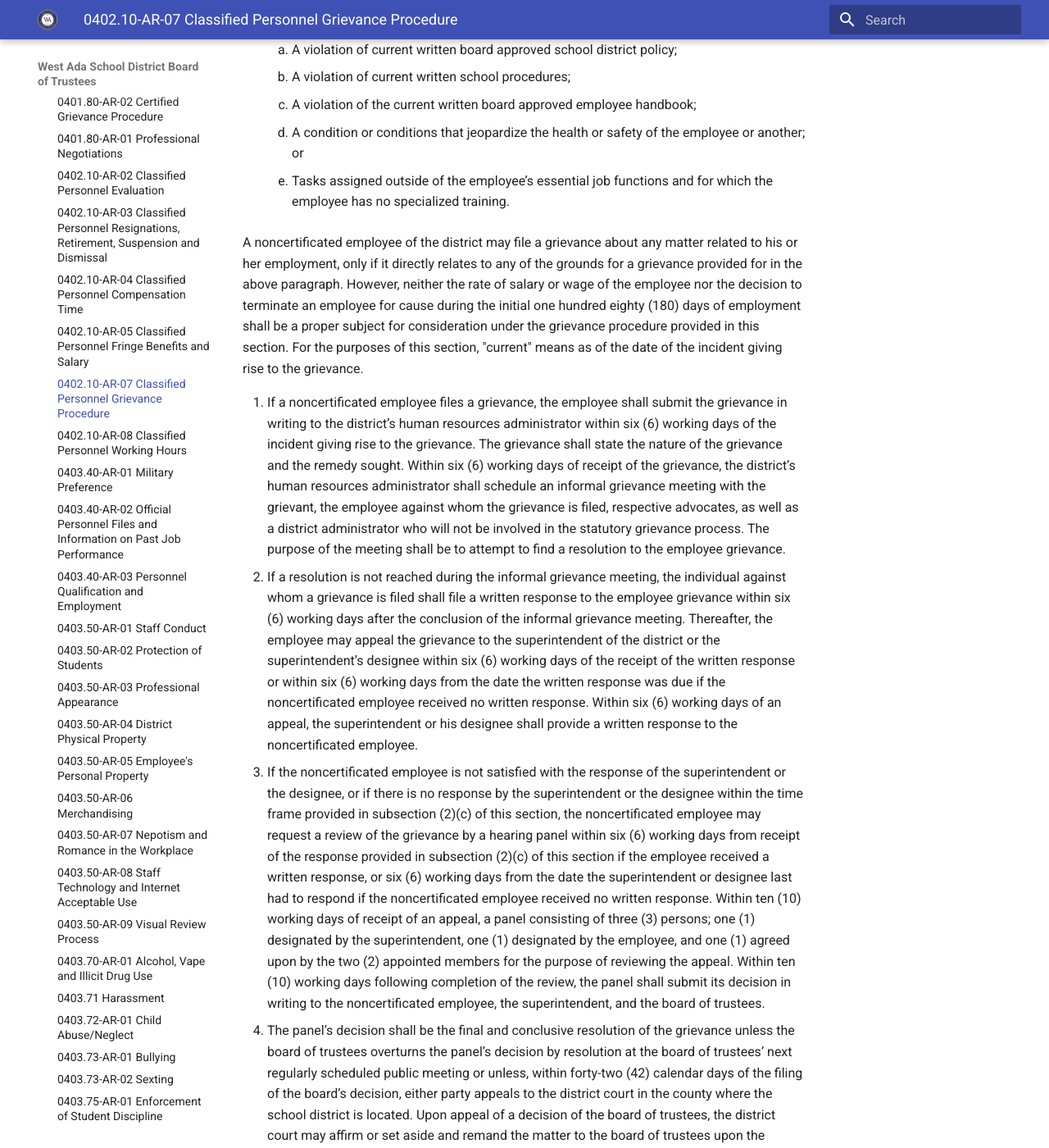
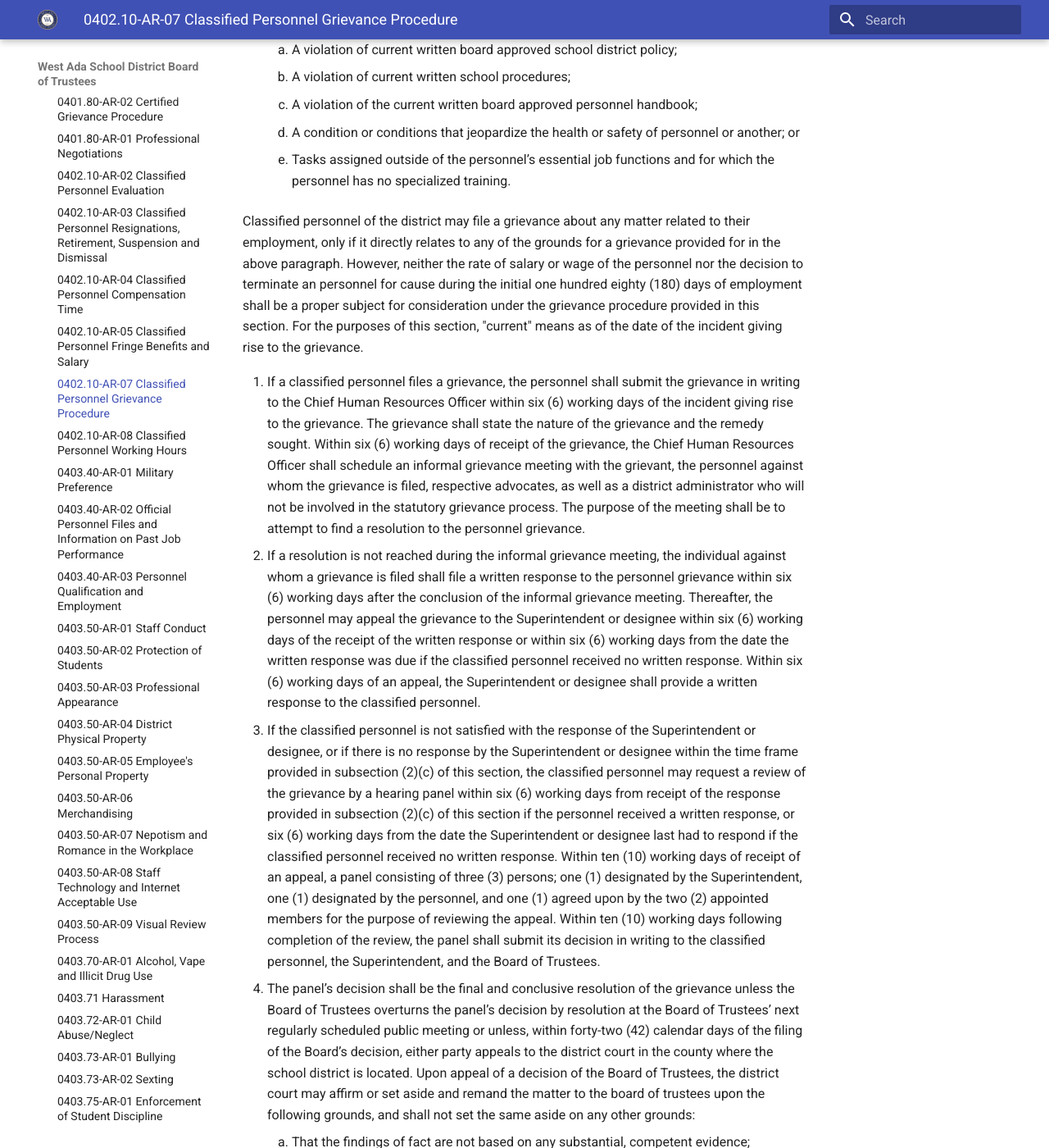
Before and after one commit to westada/section-400-hr-policy-review, an MkDocs documentation site: the page built from docs/regulations/0400-Staff/0402.10-AR-07.md, in a window 1280 px wide and 1400 px high, scrolled down 207 px. Shown: the whole window at 82% size. Built offline with MkDocs 1.6.1 and Material for MkDocs 9.7.7, drawn with Linux system fonts in a browser that asks for light colours; some of the changed text lies outside the part shown.

Commit message:
More 402 cleanup

```diff
--- a/docs/regulations/0400-Staff/0402.10-AR-07.md
+++ b/docs/regulations/0400-Staff/0402.10-AR-07.md
@@ -6,26 +6,26 @@ title: 0402.10-AR-07 Classified Personnel Grievance Procedure
 
 # Classified Personnel Grievance Procedure
 
-The following procedure will be followed for all classified staff:
+The following procedure will be followed for all classified personnel:
 
 1. A grievance shall be defined as a written allegation of:
     1. A violation of current written board approved school district policy;
     1. A violation of current written school procedures;
-    1. A violation of the current written board approved employee handbook;
-    1. A condition or conditions that jeopardize the health or safety of the employee or another; or
-    1. Tasks assigned outside of the employee’s essential job functions and for which the employee has no specialized training.
+    1. A violation of the current written board approved personnel handbook;
+    1. A condition or conditions that jeopardize the health or safety of personnel or another; or
+    1. Tasks assigned outside of the personnel’s essential job functions and for which the personnel has no specialized training.
 
-A noncertificated employee of the district may file a grievance about any matter related to his or her employment, only if it directly relates to any of the grounds for a grievance provided for in the above paragraph. However, neither the rate of salary or wage of the employee nor the decision to terminate an employee for cause during the initial one hundred eighty (180) days of employment shall be a proper subject for consideration under the grievance procedure provided in this section. For the purposes of this section, "current" means as of the date of the incident giving rise to the grievance.
+Classified personnel of the district may file a grievance about any matter related to their employment, only if it directly relates to any of the grounds for a grievance provided for in the above paragraph. However, neither the rate of salary or wage of the personnel nor the decision to terminate an personnel for cause during the initial one hundred eighty (180) days of employment shall be a proper subject for consideration under the grievance procedure provided in this section. For the purposes of this section, "current" means as of the date of the incident giving rise to the grievance.
 
-1. If a noncertificated employee files a grievance, the employee shall submit the grievance in writing to the district’s human resources administrator within six (6) working days of the incident giving rise to the grievance. The grievance shall state the nature of the grievance and the remedy sought. Within six (6) working days of receipt of the grievance, the district’s human resources administrator shall schedule an informal grievance meeting with the grievant, the employee against whom the grievance is filed, respective advocates, as well as a district administrator who will not be involved in the statutory grievance process. The purpose of the meeting shall be to attempt to find a resolution to the employee grievance.
-1. If a resolution is not reached during the informal grievance meeting, the individual against whom a grievance is filed shall file a written response to the employee grievance within six (6) working days after the conclusion of the informal grievance meeting. Thereafter, the employee may appeal the grievance to the superintendent of the district or the superintendent’s designee within six (6) working days of the receipt of the written response or within six (6) working days from the date the written response was due if the noncertificated employee received no written response. Within six (6) working days of an appeal, the superintendent or his designee shall provide a written response to the noncertificated employee.
-1. If the noncertificated employee is not satisfied with the response of the superintendent or the designee, or if there is no response by the superintendent or the designee within the time frame provided in subsection (2)(c) of this section, the noncertificated employee may request a review of the grievance by a hearing panel within six (6) working days from receipt of the response provided in subsection (2)(c) of this section if the employee received a written response, or six (6) working days from the date the superintendent or designee last had to respond if the noncertificated employee received no written response. Within ten (10) working days of receipt of an appeal, a panel consisting of three (3) persons; one (1) designated by the superintendent, one (1) designated by the employee, and one (1) agreed upon by the two (2) appointed members for the purpose of reviewing the appeal. Within ten (10) working days following completion of the review, the panel shall submit its decision in writing to the noncertificated employee, the superintendent, and the board of trustees.
-1. The panel’s decision shall be the final and conclusive resolution of the grievance unless the board of trustees overturns the panel’s decision by resolution at the board of trustees’ next regularly scheduled public meeting or unless, within forty-two (42) calendar days of the filing of the board’s decision, either party appeals to the district court in the county where the school district is located. Upon appeal of a decision of the board of trustees, the district court may affirm or set aside and remand the matter to the board of trustees upon the following grounds, and shall not set the same aside on any other grounds:
+1. If a classified personnel files a grievance, the personnel shall submit the grievance in writing to the Chief Human Resources Officer within six (6) working days of the incident giving rise to the grievance. The grievance shall state the nature of the grievance and the remedy sought. Within six (6) working days of receipt of the grievance, the Chief Human Resources Officer shall schedule an informal grievance meeting with the grievant, the personnel against whom the grievance is filed, respective advocates, as well as a district administrator who will not be involved in the statutory grievance process. The purpose of the meeting shall be to attempt to find a resolution to the personnel grievance.
+1. If a resolution is not reached during the informal grievance meeting, the individual against whom a grievance is filed shall file a written response to the personnel grievance within six (6) working days after the conclusion of the informal grievance meeting. Thereafter, the personnel may appeal the grievance to the Superintendent or designee within six (6) working days of the receipt of the written response or within six (6) working days from the date the written response was due if the classified personnel received no written response. Within six (6) working days of an appeal, the Superintendent or designee shall provide a written response to the classified personnel.
+1. If the classified personnel is not satisfied with the response of the Superintendent or designee, or if there is no response by the Superintendent or designee within the time frame provided in subsection (2)(c) of this section, the classified personnel may request a review of the grievance by a hearing panel within six (6) working days from receipt of the response provided in subsection (2)(c) of this section if the personnel received a written response, or six (6) working days from the date the Superintendent or designee last had to respond if the classified personnel received no written response. Within ten (10) working days of receipt of an appeal, a panel consisting of three (3) persons; one (1) designated by the Superintendent, one (1) designated by the personnel, and one (1) agreed upon by the two (2) appointed members for the purpose of reviewing the appeal. Within ten (10) working days following completion of the review, the panel shall submit its decision in writing to the classified personnel, the Superintendent, and the Board of Trustees.
+1. The panel’s decision shall be the final and conclusive resolution of the grievance unless the Board of Trustees overturns the panel’s decision by resolution at the Board of Trustees’ next regularly scheduled public meeting or unless, within forty-two (42) calendar days of the filing of the Board’s decision, either party appeals to the district court in the county where the school district is located. Upon appeal of a decision of the Board of Trustees, the district court may affirm or set aside and remand the matter to the board of trustees upon the following grounds, and shall not set the same aside on any other grounds:
     1. That the findings of fact are not based on any substantial, competent evidence;
-    1. That the board of trustees has acted without jurisdiction or in excess of its powers;
+    1. That the Board has acted without jurisdiction or in excess of its powers;
     1. That the findings by the board of trustees as a matter of law do not support the decision.
-1. A noncertificated employee filing a grievance pursuant to this section shall be entitled to a representative of the employee’s choice at each step of the grievance procedure provided in this section. The person against whom the grievance is filed, the superintendent or the superintendent’s designee shall be entitled to a representative at each step of the grievance procedure. None of these individuals will be qualified to sit on the advisory grievance panel.
+1. Classified personnel filing a grievance pursuant to this section shall be entitled to a representative of the personnel’s choice at each step of the grievance procedure provided in this section. The person against whom the grievance is filed, the Superintendent or designee shall be entitled to a representative at each step of the grievance procedure. None of these individuals will be qualified to sit on the advisory grievance panel.
 1. The timelines of the grievance procedure established in this section may be waived or modified by mutual agreement.
 1. Utilization of the grievance procedure established pursuant to this section shall not constitute a waiver of any right of appeal available pursuant to law or regulation.
-1. No member of the administration shall take reprisals affecting the employment status of any party in interest. The employee filing a grievance shall not take any reprisals regarding the course of the outcome of the grievance nor take any reprisals against any party or witness participating in the grievance.
-1. A noncertificated employee of a school district shall be provided a personnel file consistent with the provisions of section 33-518, Idaho Code.
+1. No member of the administration shall take reprisals affecting the employment status of any party in interest. Personnel filing a grievance shall not take any reprisals regarding the course of the outcome of the grievance nor take any reprisals against any party or witness participating in the grievance.
+1. Classified personnel of a school district shall be provided a personnel file consistent with the provisions of section 33-518, Idaho Code.
```
Also changed, not shown: docs/regulations/0400-Staff/0402.10-AR-02.md (+4 -4 lines), docs/regulations/0400-Staff/0402.10-AR-03.md (+5 -5 lines), docs/regulations/0400-Staff/0402.10-AR-04.md (+8 -8 lines), docs/regulations/0400-Staff/0402.10-AR-05.md (+12 -12 lines), docs/regulations/0400-Staff/0402.10-AR-08.md (+3 -3 lines).
